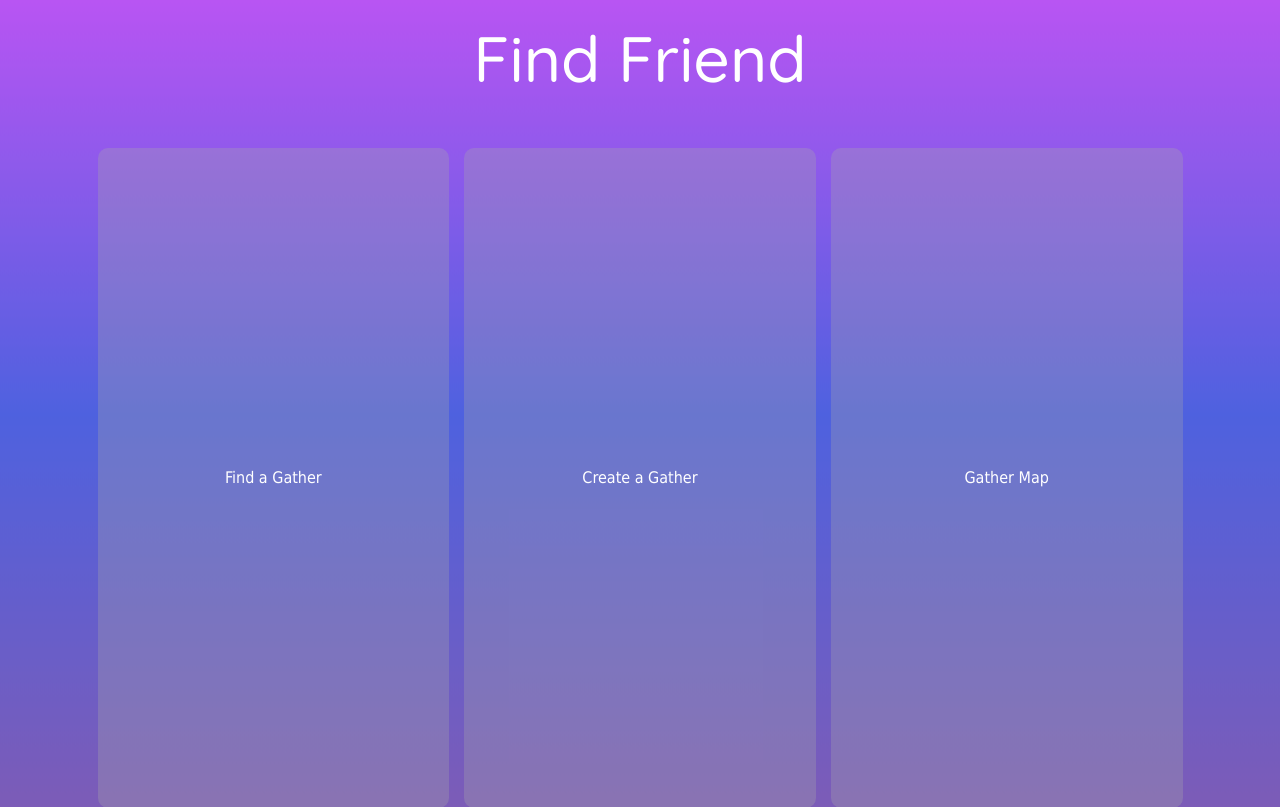
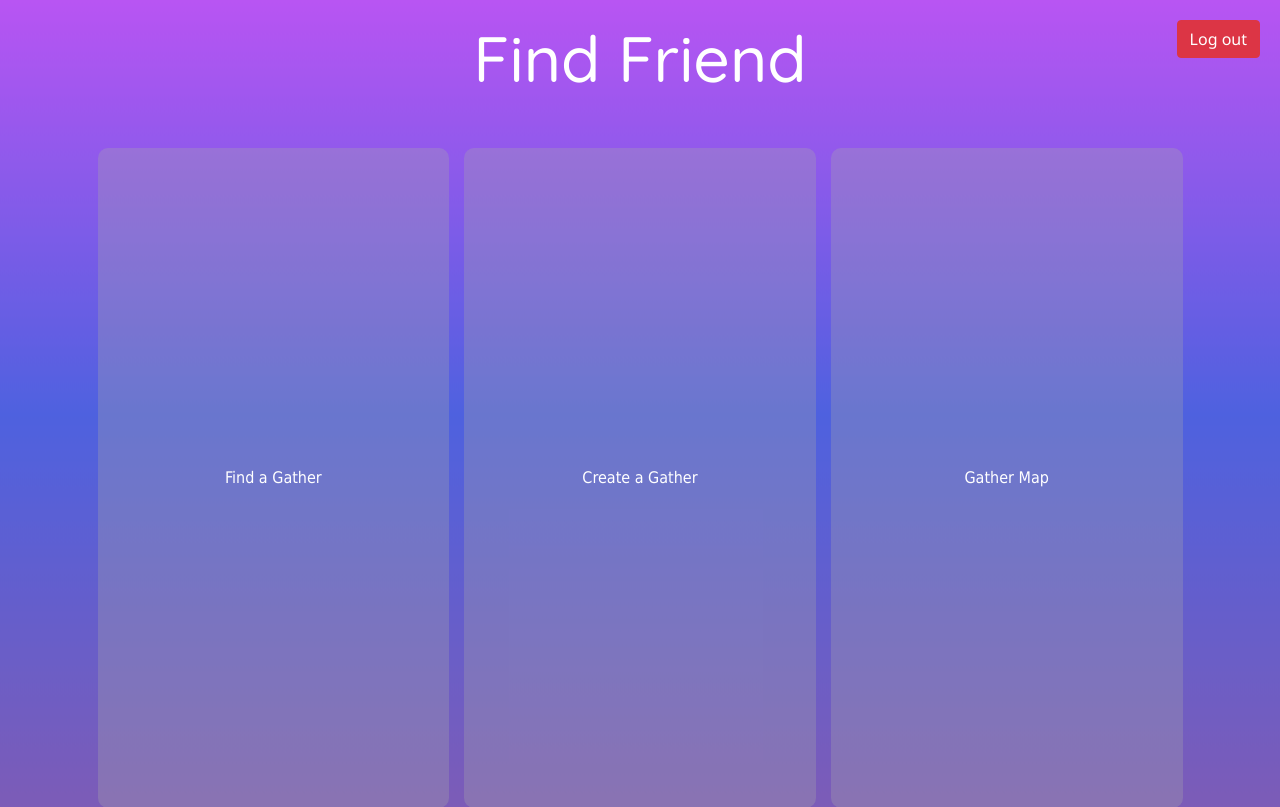
Before and after one commit to jerankda/Gather-App, a Flask app: page /explore in a window 1280 px wide. Shown: the top 807 px of the page. Run offline with Flask 3, Linux system fonts and the light colour scheme; a user stored in the database is signed in; some libraries are stand-ins or nearby versions.

Commit message:
Logout Button Added, Login requirement for explore page added

```diff
--- a/G2G/website/templates/explore.html
+++ b/G2G/website/templates/explore.html
@@ -94,6 +94,15 @@
     color: white; /* Set text color to white */
 }
 
+
+.top-right-button {
+    position: absolute;
+    top: 20px; /* Adjust as needed */
+    right: 20px; /* Adjust as needed */
+    z-index: 10; /* Ensure it's above other elements */
+}
+
+
 .clickable-object a {
     display: block; /* Ensure the <a> tag takes up the full space */
     font-family: 'Tahoma', 'Segoe UI', Tahoma, Geneva, Verdana, sans-serif; /* Apply Tahoma font */
@@ -112,6 +121,11 @@
         <h1 id="text">Gather</h1>
         <div class="console-underscore hidden" id="console">&#95;</div>
     </div>
+
+<div class="top-right-button">
+    <a href="/logout" class="btn btn-danger">Log out</a>
+</div>
+
 
     <div class="container mt-5">
         <a href="#" class="clickable-object">Find a Gather</a>
--- a/G2G/website/views.py
+++ b/G2G/website/views.py
@@ -11,14 +11,15 @@ def home():
 
 # Renders explore template
 @views.route('/explore', methods=['GET', 'POST'])
+@login_required
 def explore():
-    return render_template("explore.html")
+    return render_template("explore.html",user=current_user)
 
 # Renders map template
 @views.route('/map', methods=['GET', 'POST'])
 def map():
-    return render_template("map.html")
+    return render_template("map.html",user=current_user)
 
 @views.route('/creategather', methods=['GET', 'POST'])
 def creategather():
-    return render_template("creategather.html")
+    return render_template("creategather.html",user=current_user)
```
Also changed, not shown: G2G/website/auth.py (+8 -2 lines).
